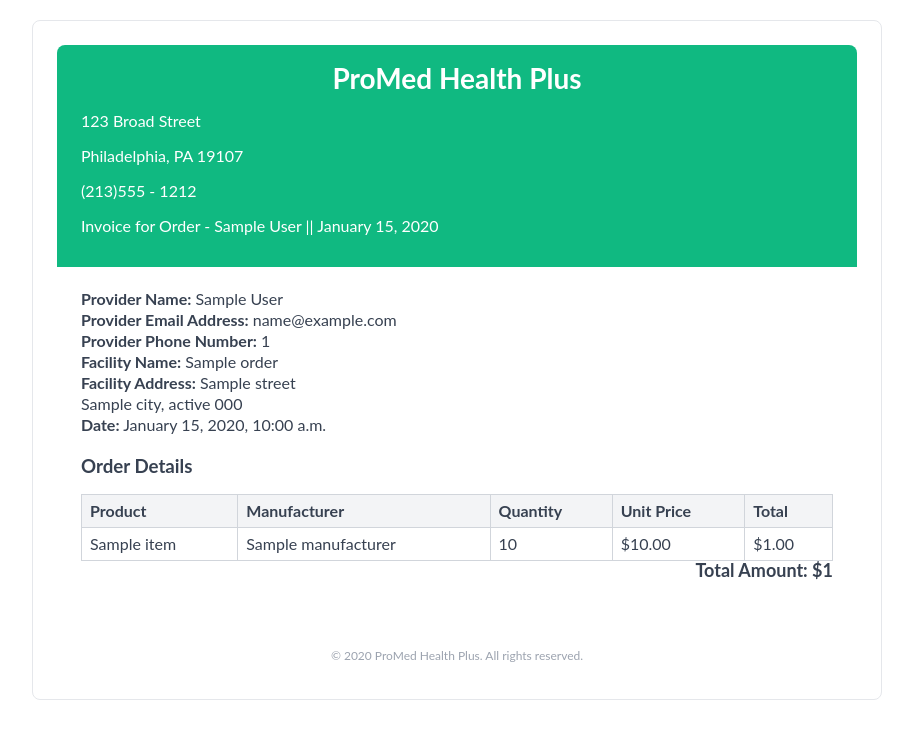
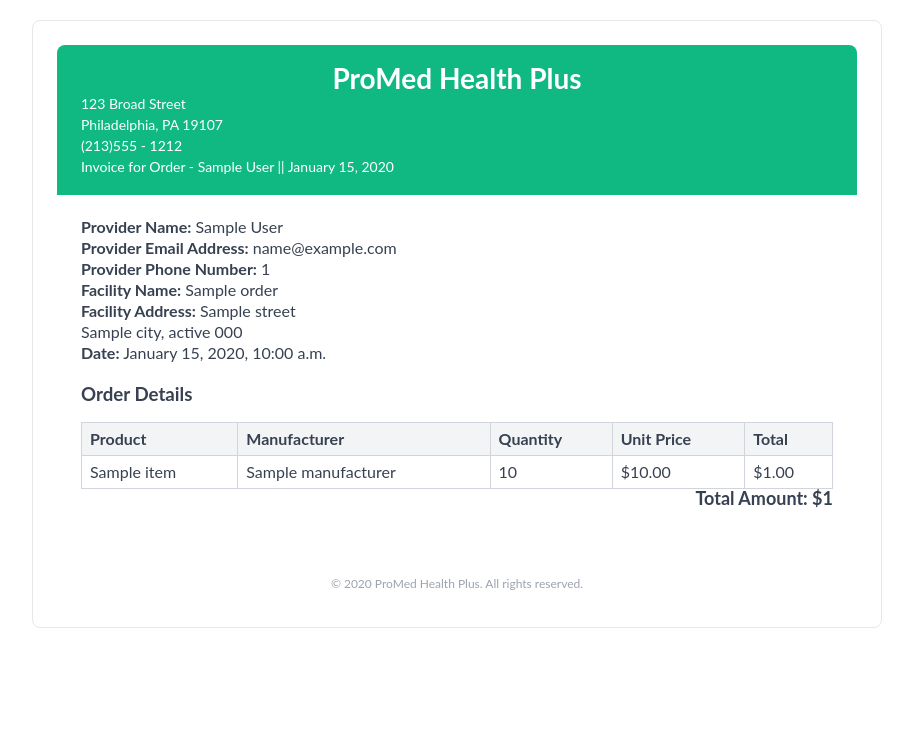
Before and after one commit to wchandler2020/promedhealthplus_portal_api, a Django app: template orders/templates/orders/order_invoice.html in a window 1280 px wide. Shown: the top 739 px of the page, without its empty margins (183-1096 px from the left). Run offline with Django 3.2, Linux system fonts and the light colour scheme; the template is opened without the code that fills it: most values are stand-ins (such as "Sample title", 1, 10 or a date in 2020).

Commit message:
fixed: order_invoice template spacing

```diff
--- a/orders/templates/orders/order_invoice.html
+++ b/orders/templates/orders/order_invoice.html
@@ -26,6 +26,12 @@
         padding: 16px 24px;
         border-radius: 8px 8px 0 0;
         text-align: left;
+      }
+
+      .header p {
+        margin-top: 0;
+        margin-bottom: 4px; /* Or adjust as needed */
+        font-size: 14px; /* Optional: make it slightly smaller if needed */
       }
 
       .header h2 {
--- a/orders/views.py
+++ b/orders/views.py
@@ -35,11 +35,9 @@ class CreateOrderView(generics.CreateAPIView):
             'william.dev@promedhealthplus.com'
         ]
 
-        subject = f"Invoice for Order {order.id} || {order.patient.first_name} {order.patient.last_name} || {order.created_at}"
-
+        subject = f"Invoice for Order {order.id} || {order.patient.first_name} {order.patient.last_name} || {order.created_at.strftime('%Y-%m-%d')}"
         # Render HTML
         html_content = render_to_string('orders/order_invoice.html', {'order': order})
-
         # Generate PDF
         pdf_file = BytesIO()
         HTML(string=html_content).write_pdf(pdf_file)
```
